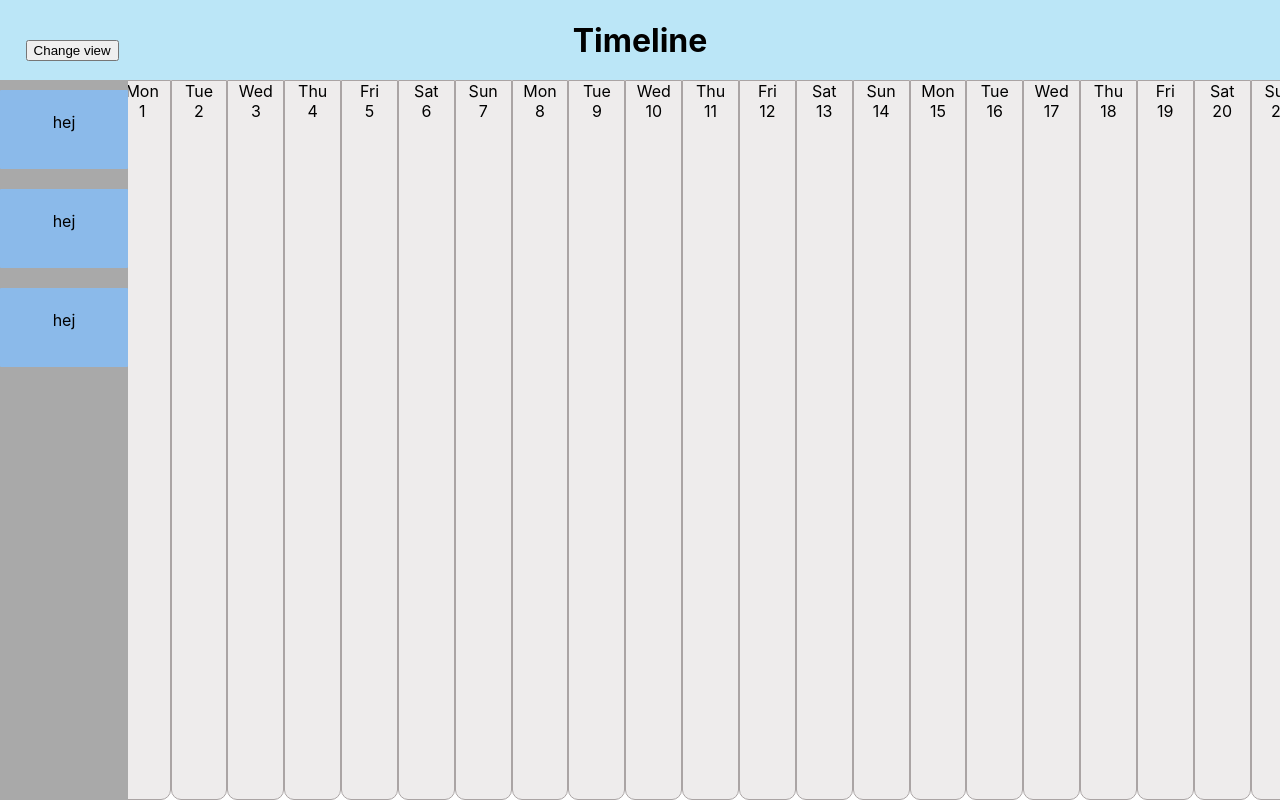
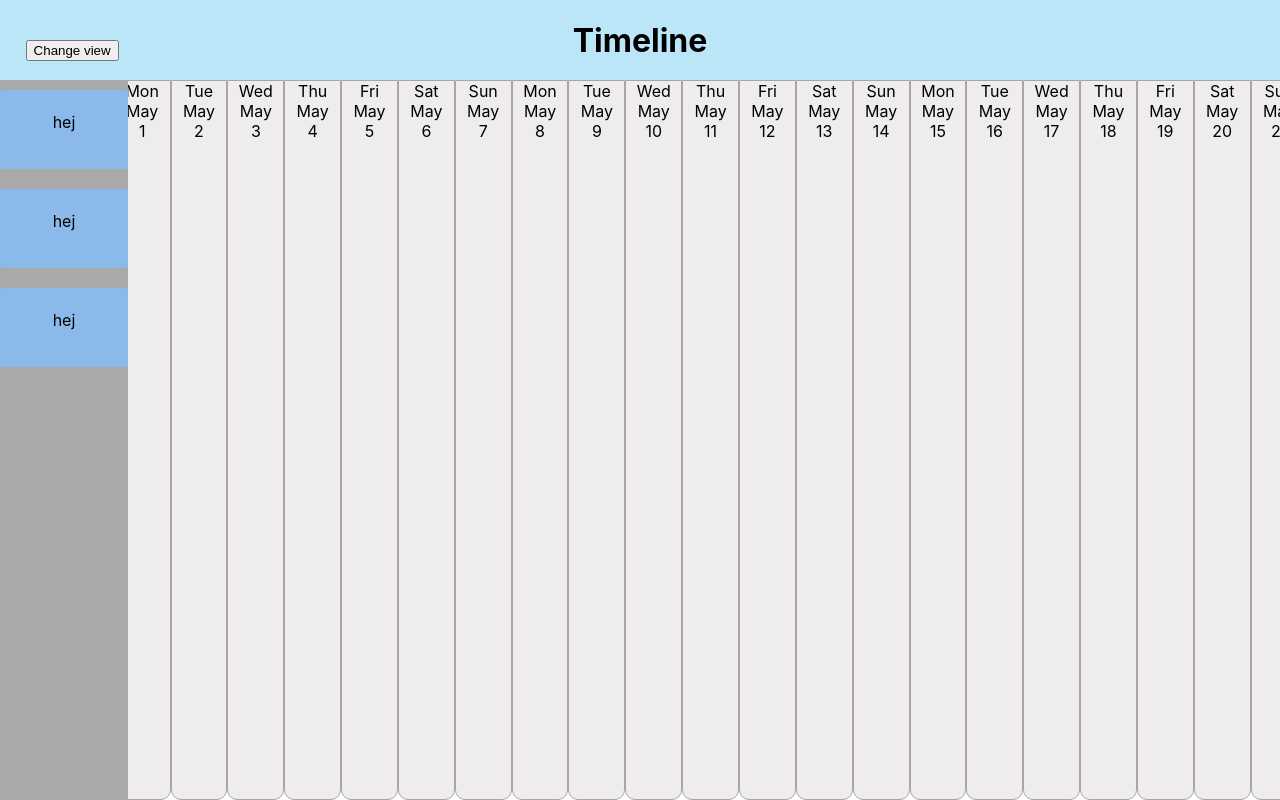
Before and after one commit to Pautrik/AgileProductivity, a React (Create React App) app in the folder frontend/: page / in a window 1280 px wide. Both pictures are taken after a click on the button "Change view". Built offline with nearby package versions, Linux system fonts and the light colour scheme; no server answers.

Commit message:
added months to the days in timeline

```diff
--- a/frontend/src/components/Timeline/index.js
+++ b/frontend/src/components/Timeline/index.js
@@ -11,6 +11,22 @@ const weekDays = [
     "Thu",
     "Fri",
     "Sat",
+  ];
+
+  const months = [
+    "Jan",
+    "Feb",
+    "Mar",
+    "Apr",
+    "May",
+    "Jun",
+    "Jul",
+    "Aug",
+    "Sep",
+    "Okt",
+    "Nov",
+    "Dec",
+
   ];
 
 
@@ -34,6 +50,7 @@ class Timeline extends React.Component{
         this.getNextDay = this.getNextDay.bind(this);
         this.getWeekDay = this.getWeekDay.bind(this);
         this.handleScroll = this.handleScroll.bind(this);
+        this.getMonth = this.getMonth.bind(this);
     }
 
     getNextDay(x){
@@ -46,6 +63,12 @@ class Timeline extends React.Component{
         const y = new Date();
         y.setDate(this.state.startDate.getDate() + x);
         return weekDays[y.getDay()];
+    }
+
+    getMonth(x) {
+        const y = new Date();
+        y.setDate(this.state.startDate.getDate() + x);
+        return months[y.getMonth() - 1];
     }
 
     goBack(){
@@ -114,8 +137,8 @@ class Timeline extends React.Component{
                             {
                             range(this.state.rangeT).map((x) => (
                                 (this.isKeyDate(x))
-                                ? <div className="day-Timeline" id="key">{this.getWeekDay(x)} <br></br> {this.getNextDay(x).getDate()}</div>
-                                : <div className="day-Timeline">{this.getWeekDay(x)} <br></br> {this.getNextDay(x).getDate()}</div>
+                                ? <div className="day-Timeline" id="key">{this.getWeekDay(x)} <br></br> {this.getMonth(x)} <br></br> {this.getNextDay(x).getDate()}</div>
+                                : <div className="day-Timeline">{this.getWeekDay(x)} <br></br> {this.getMonth(x)} <br></br> {this.getNextDay(x).getDate()}</div>
                                 ))
                             }
                         </div>
```
